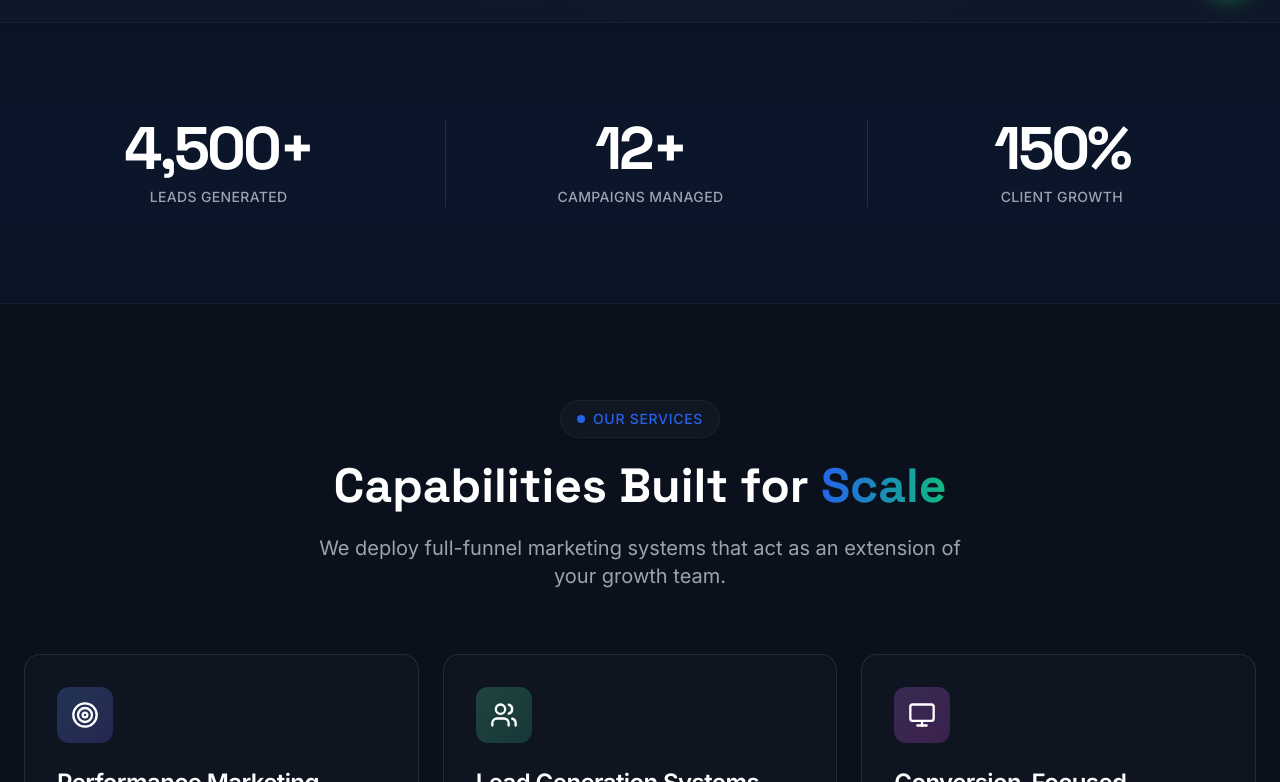
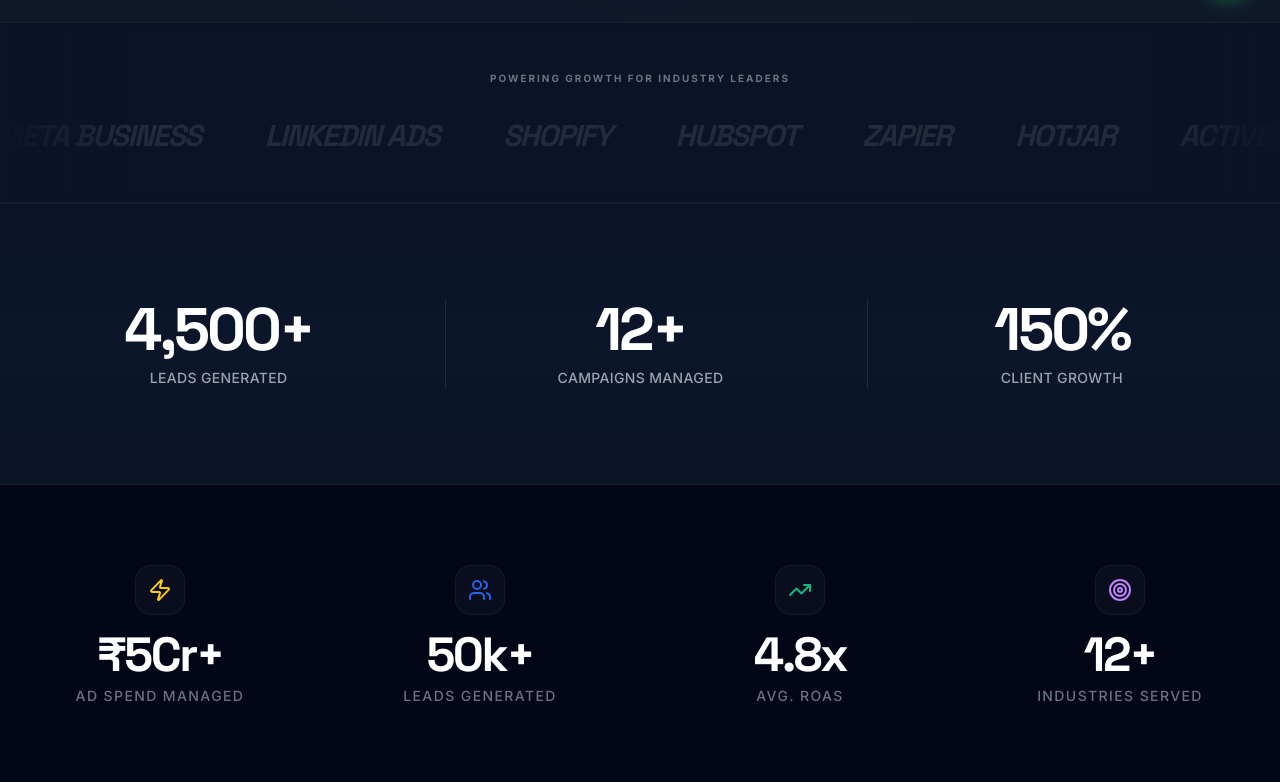
Before and after one commit to aghattikar82/scalixlabs-website, a Next.js app: page / in a window 1280 px wide. Shown: the part 778-1560 px from the top of the page. Built offline with nearby package versions, Linux system fonts and the light colour scheme; grey boxes are pictures that could not be loaded.

Commit message:
Enhance home page with TrustedBy, Stats, Testimonials, and background grid

```diff
--- a/app/globals.css
+++ b/app/globals.css
@@ -10,6 +10,10 @@
 body {
   color: var(--foreground);
   background: var(--background);
+  background-image:
+    linear-gradient(rgba(255, 255, 255, 0.02) 1px, transparent 1px),
+    linear-gradient(90deg, rgba(255, 255, 255, 0.02) 1px, transparent 1px);
+  background-size: 40px 40px;
   overflow-x: hidden;
 }
 
--- a/app/page.tsx
+++ b/app/page.tsx
@@ -1,9 +1,12 @@
 import Navbar from "@/components/Navbar";
 import Hero from "@/components/Hero";
+import TrustedBy from "@/components/TrustedBy";
 import Authority from "@/components/Authority";
+import Stats from "@/components/Stats";
 import Services from "@/components/Services";
 import WebDevHighlight from "@/components/WebDevHighlight";
 import Process from "@/components/Process";
+import Testimonials from "@/components/Testimonials";
 import Pricing from "@/components/Pricing";
 import Calculator from "@/components/Calculator";
 import WhyUs from "@/components/WhyUs";
@@ -17,10 +20,13 @@ export default function Home() {
     <main className="min-h-screen bg-background text-foreground selection:bg-primary/30 selection:text-white relative">
       <Navbar />
       <Hero />
+      <TrustedBy />
       <Authority />
+      <Stats />
       <Services />
       <WebDevHighlight />
       <Process />
+      <Testimonials />
       <Pricing />
       <Calculator />
       <WhyUs />
--- /dev/null
+++ b/components/Stats.tsx
@@ -0,0 +1,42 @@
+"use client";
+
+import { motion } from "framer-motion";
+import { TrendingUp, Users, Target, Zap } from "lucide-react";
+
+const stats = [
+    { label: "Ad Spend Managed", value: "₹5Cr+", icon: Zap, color: "text-yellow-400" },
+    { label: "Leads Generated", value: "50k+", icon: Users, color: "text-primary" },
+    { label: "Avg. ROAS", value: "4.8x", icon: TrendingUp, color: "text-growth" },
+    { label: "Industries Served", value: "12+", icon: Target, color: "text-purple-400" },
+];
+
+export default function Stats() {
+    return (
+        <section className="py-20 relative bg-[#020617]">
+            <div className="container mx-auto px-6 max-w-7xl">
+                <div className="grid grid-cols-2 lg:grid-cols-4 gap-8 md:gap-12">
+                    {stats.map((stat, i) => (
+                        <motion.div
+                            key={i}
+                            initial={{ opacity: 0, y: 20 }}
+                            whileInView={{ opacity: 1, y: 0 }}
+                            viewport={{ once: true }}
+                            transition={{ delay: i * 0.1 }}
+                            className="flex flex-col items-center text-center group"
+                        >
+                            <div className="mb-4 p-3 rounded-2xl bg-white/[0.03] border border-white/5 group-hover:border-primary/30 transition-colors">
+                                <stat.icon className={`w-6 h-6 ${stat.color}`} />
+                            </div>
+                            <h3 className="text-3xl md:text-5xl font-heading font-black text-white mb-2 tracking-tighter">
+                                {stat.value}
+                            </h3>
+                            <p className="text-gray-500 text-sm font-medium uppercase tracking-widest leading-tight">
+                                {stat.label}
+                            </p>
+                        </motion.div>
+                    ))}
+                </div>
+            </div>
+        </section>
+    );
+}
--- /dev/null
+++ b/components/Testimonials.tsx
@@ -0,0 +1,74 @@
+"use client";
+
+import { motion } from "framer-motion";
+import { Star, Quote } from "lucide-react";
+
+const testimonials = [
+    {
+        name: "Rahul Sharma",
+        role: "CEO, TechFlow Solutions",
+        content: "Scalix Labs transformed our customer acquisition. We saw a 3x increase in leads within the first 60 days.",
+        avatar: "RS"
+    },
+    {
+        name: "Priya Patel",
+        role: "Founder, LuxeLife eCommerce",
+        content: "The ROI we've seen on our Meta ads is phenomenal. Their AI-powered creative production is a game changer.",
+        avatar: "PP"
+    },
+    {
+        name: "Amit Kumar",
+        role: "Marketing Director, EduPro",
+        content: "Predictable, scalable, and professional. They aren't just an agency; they are strategic partners.",
+        avatar: "AK"
+    }
+];
+
+export default function Testimonials() {
+    return (
+        <section className="py-24 relative overflow-hidden bg-background">
+            <div className="container mx-auto px-6 max-w-7xl">
+                <div className="text-center mb-16">
+                    <h2 className="text-3xl md:text-5xl font-heading font-bold text-white mb-6">
+                        Success Stories from <span className="text-transparent bg-clip-text bg-gradient-to-r from-primary to-cyan-400">Entrepreneurs</span>
+                    </h2>
+                </div>
+
+                <div className="grid grid-cols-1 md:grid-cols-3 gap-8">
+                    {testimonials.map((t, i) => (
+                        <motion.div
+                            key={i}
+                            initial={{ opacity: 0, scale: 0.9 }}
+                            whileInView={{ opacity: 1, scale: 1 }}
+                            viewport={{ once: true }}
+                            transition={{ delay: i * 0.1 }}
+                            className="p-8 rounded-3xl bg-white/[0.02] border border-white/5 relative group hover:bg-white/[0.04] transition-all"
+                        >
+                            <Quote className="absolute top-6 right-8 w-10 h-10 text-primary/10 group-hover:text-primary/20 transition-colors" />
+
+                            <div className="flex gap-1 mb-6">
+                                {[...Array(5)].map((_, idx) => (
+                                    <Star key={idx} className="w-4 h-4 fill-yellow-500 text-yellow-500" />
+                                ))}
+                            </div>
+
+                            <p className="text-gray-300 mb-8 italic text-lg leading-relaxed relative z-10">
+                                &quot;{t.content}&quot;
+                            </p>
+
+                            <div className="flex items-center gap-4">
+                                <div className="w-12 h-12 rounded-full bg-primary/20 flex items-center justify-center text-primary font-bold">
+                                    {t.avatar}
+                                </div>
+                                <div>
+                                    <h4 className="text-white font-bold">{t.name}</h4>
+                                    <p className="text-gray-500 text-sm">{t.role}</p>
+                                </div>
+                            </div>
+                        </motion.div>
+                    ))}
+                </div>
+            </div>
+        </section>
+    );
+}
--- /dev/null
+++ b/components/TrustedBy.tsx
@@ -0,0 +1,35 @@
+"use client";
+
+import { motion } from "framer-motion";
+
+const partners = [
+    "Google Ads", "Meta Business", "LinkedIn Ads", "Shopify", "HubSpot", "Zapier", "Hotjar", "ActiveCampaign"
+];
+
+export default function TrustedBy() {
+    return (
+        <div className="py-12 border-y border-white/5 bg-background/50 backdrop-blur-sm relative overflow-hidden">
+            <div className="container mx-auto px-6 mb-8 text-center uppercase tracking-[0.2em] text-[10px] font-bold text-gray-500">
+                Powering Growth for Industry Leaders
+            </div>
+
+            <div className="flex overflow-hidden">
+                <motion.div
+                    animate={{ x: [0, -1000] }}
+                    transition={{ duration: 30, repeat: Infinity, ease: "linear" }}
+                    className="flex whitespace-nowrap gap-16 items-center"
+                >
+                    {[...partners, ...partners].map((partner, i) => (
+                        <div key={i} className="text-2xl md:text-3xl font-heading font-black text-white/10 hover:text-primary/40 transition-colors cursor-default whitespace-nowrap uppercase tracking-tighter italic">
+                            {partner}
+                        </div>
+                    ))}
+                </motion.div>
+            </div>
+
+            {/* Side gradients to fade the ticker */}
+            <div className="absolute inset-y-0 left-0 w-32 bg-gradient-to-r from-background to-transparent z-10" />
+            <div className="absolute inset-y-0 right-0 w-32 bg-gradient-to-l from-background to-transparent z-10" />
+        </div>
+    );
+}
```
